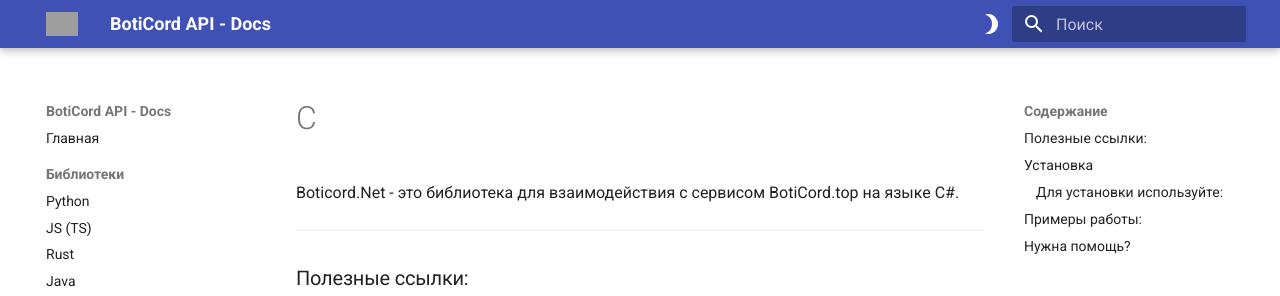
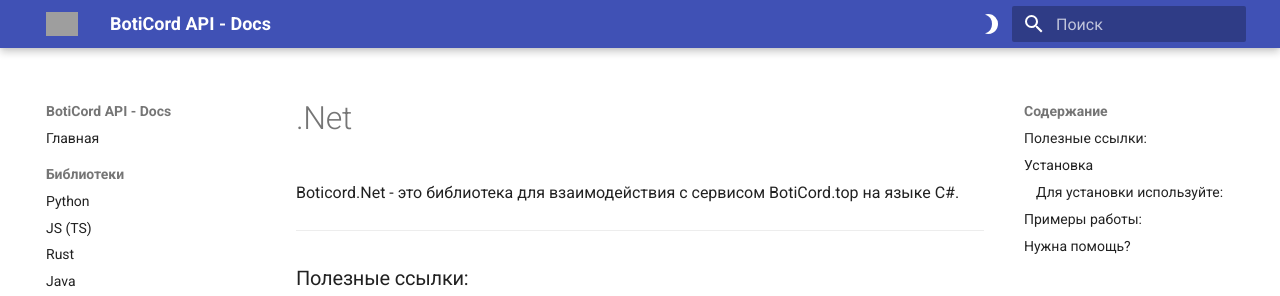
Before and after one commit to boticord/docs, an MkDocs documentation site: the page built from docs/libraries/boticordnet.md, in a window 1280 px wide and 900 px high. Shown: the top 296 px of the window. Built offline with MkDocs 1.6.1 and Material for MkDocs 9.7.7, drawn with Linux system fonts in a browser that asks for light colours; grey boxes are pictures that could not be loaded.

Commit message:
Update boticordnet.md

```diff
--- a/docs/libraries/boticordnet.md
+++ b/docs/libraries/boticordnet.md
@@ -1,4 +1,4 @@
-# C#
+# .Net
 Boticord.Net - это библиотека для взаимодействия с сервисом BotiCord.top на языке C#.
 
 ____
```
